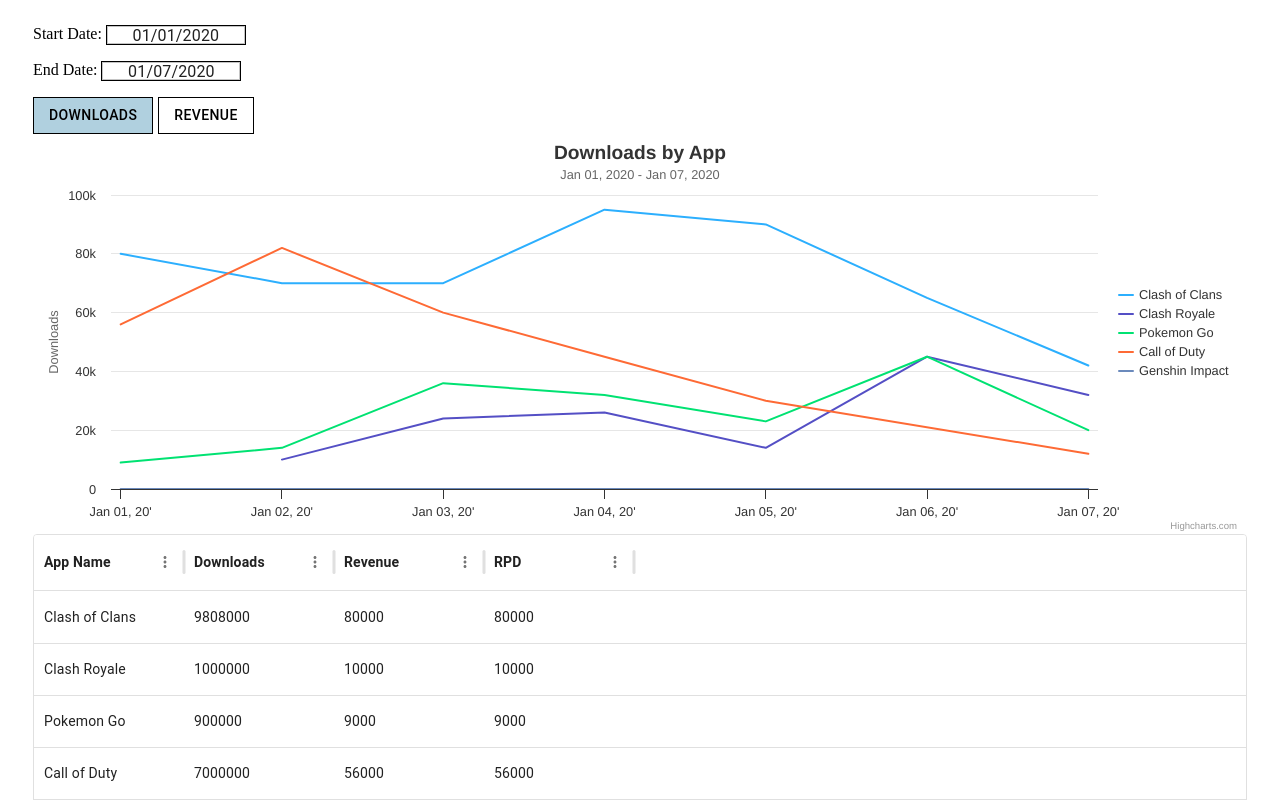
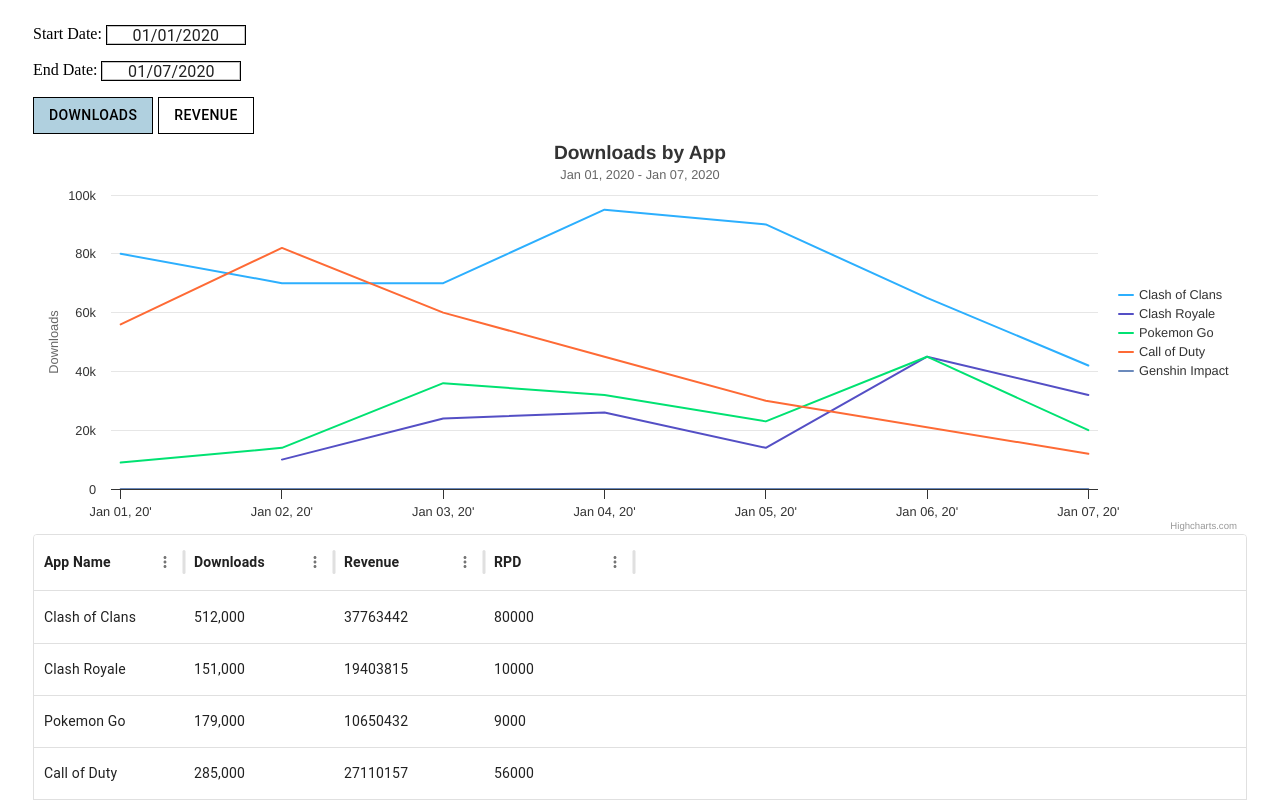
Before and after one commit to vanyanv/fe-assignment-react, a React (Create React App) app: page / in a window 1280 px wide. Shown: the top 800 px of the page. Built offline with nearby package versions, Linux system fonts and the light colour scheme.

Commit message:
created helper function to format downloads

```diff
--- a/src/App.tsx
+++ b/src/App.tsx
@@ -29,8 +29,6 @@
   const [startDate, setStartDate] = useState(startingDate);
   const [endDate, setEndDate] = useState(endingDate);
 
-  console.log("startDate:", startDate);
-  console.log("endDate:", endDate);
   // Update state once data is available
   useEffect(() => {
     if (data?.length > 0) {
--- a/src/Table.tsx
+++ b/src/Table.tsx
@@ -12,7 +12,7 @@
 type RowProps = {
   id: number;
   appName: string;
-  downloads: number;
+  downloads: string | number;
   revenue: number;
   rpd: number;
 };
@@ -28,6 +28,10 @@
     },
   },
 });
+
+const formatNumberWithCommas = (num: number) => {
+  return num.toString().replace(/\B(?=(\d{3})+(?!\d))/g, ",");
+};
 
 const Table = ({ data, loading }: TableProps) => {
   if (loading) {
@@ -74,12 +78,14 @@
   ];
 
   const rows = data.map((appData) => {
-    const totalDownloads = 42;
+    const totalDownloads = appData.data.reduce((a, b) => a + b[1], 0);
+    const totalRevenue = appData.data.reduce((a, b) => a + b[2], 0);
+    console.log(totalDownloads);
     const row: RowProps = {
       id: appData.id,
       appName: appData.name,
-      downloads: appData.data[0][2],
-      revenue: appData.data[0][1],
+      downloads: formatNumberWithCommas(totalDownloads),
+      revenue: totalRevenue,
       rpd: appData.data[0][1],
     };
     return row;
--- a/src/useData.ts
+++ b/src/useData.ts
@@ -7,6 +7,10 @@
   const [data, setData] = useState<Response>([]);
   const [loading, setLoading] = useState<boolean>(true);
 
+  // useEffect is used to trigger the fetchData function when the component mounts.
+  // The empty dependency array ([]) ensures that fetchData is only called once,
+  // preventing multiple fetches and unnecessary re-renders.
+  useEffect(() => {
     const fetchData = async () => {
       try {
         // Simulate delay with setTimeout
@@ -22,10 +26,6 @@
       }
     };
 
-  // useEffect is used to trigger the fetchData function when the component mounts.
-  // The empty dependency array ([]) ensures that fetchData is only called once,
-  // preventing multiple fetches and unnecessary re-renders.
-  useEffect(() => {
     fetchData();
   }, []);
 
```
Also changed, not shown: 1 other file (tests, documents, lock files or other folders). Lines whose indentation alone changed are shown as unchanged.
